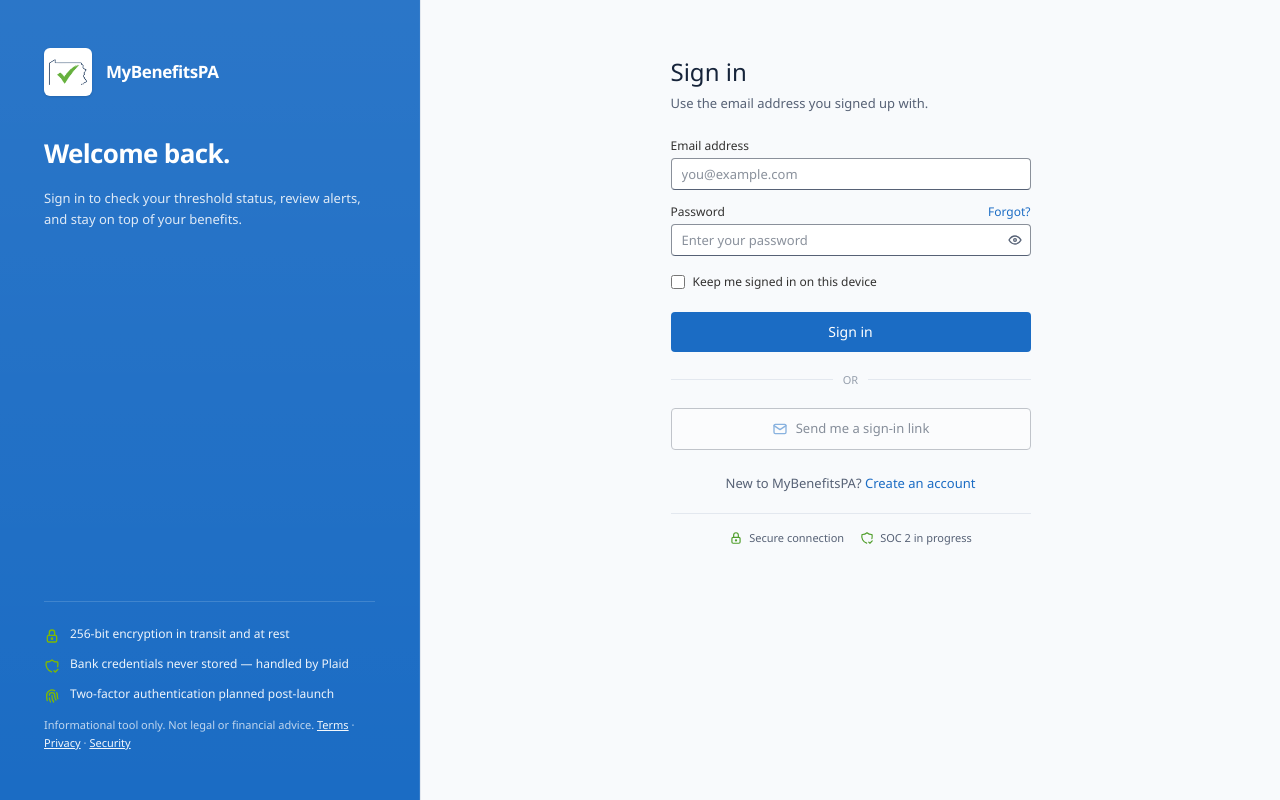
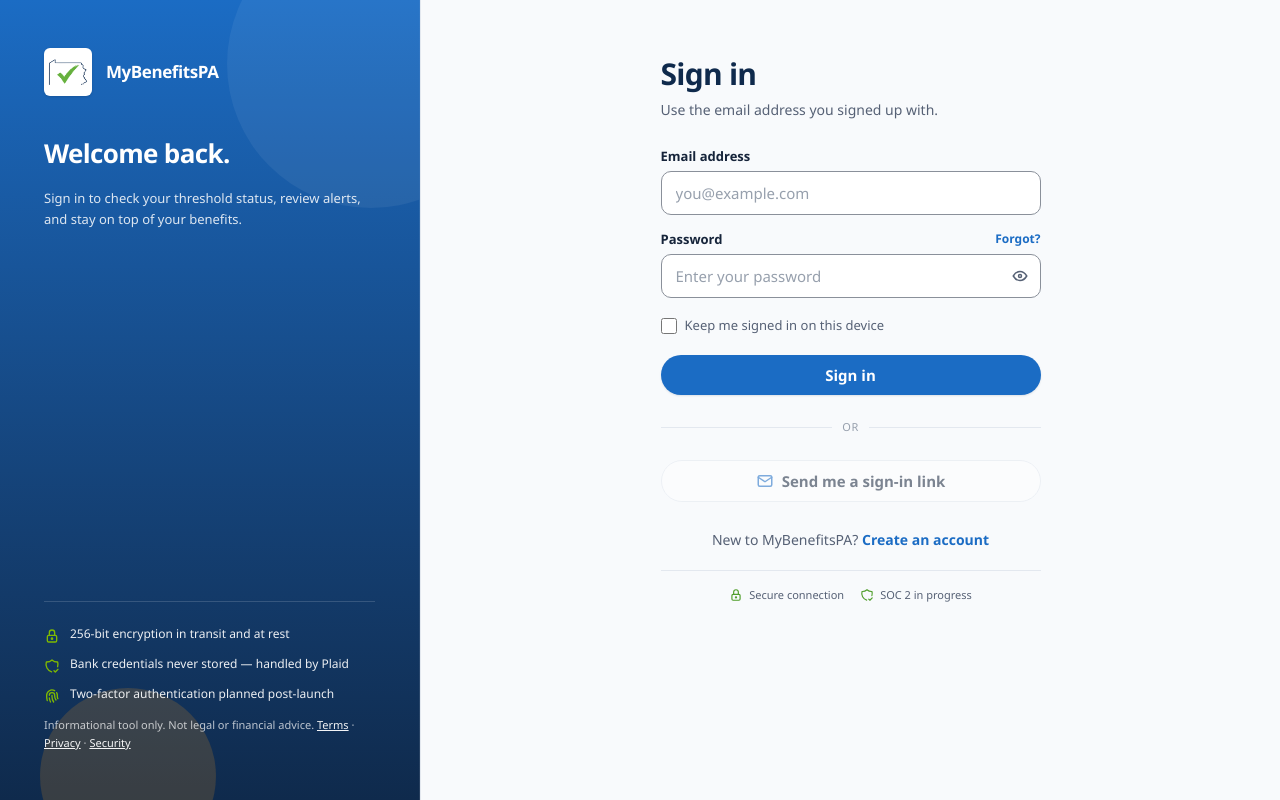
Before and after one commit to adamchain/cliffsense, a Next.js app: page /auth/signin in a window 1280 px wide. Built offline with nearby package versions, Linux system fonts and the light colour scheme.

Commit message:
Make styles global tokens

```diff
--- a/app/auth/signin/page.tsx
+++ b/app/auth/signin/page.tsx
@@ -86,14 +86,14 @@
         </div>
       }
     >
-      <div className="w-full max-w-[360px]">
-        <h1 className="text-2xl font-medium text-[var(--color-cs-text)]">Sign in</h1>
-        <p className="mt-1.5 text-[13px] text-[var(--color-cs-text-secondary)]">
+      <div className="w-full max-w-[380px]">
+        <h1 className="text-3xl font-extrabold tracking-tight text-[var(--color-cs-navy)]">Sign in</h1>
+        <p className="mt-2 text-sm text-[var(--color-cs-text-secondary)]">
           Use the email address you signed up with.
         </p>
-        <form className="mt-6 flex flex-col gap-3.5" onSubmit={onSubmit}>
-          <div className="flex flex-col gap-1">
-            <label className="text-xs font-medium text-[#323130]" htmlFor="email">
+        <form className="mt-7 flex flex-col gap-4" onSubmit={onSubmit}>
+          <div className="flex flex-col gap-1.5">
+            <label className="cs-label" htmlFor="email">
               Email address
             </label>
             <input
@@ -105,13 +105,13 @@
               value={email}
               onChange={(e) => setEmail(e.target.value)}
               placeholder="you@example.com"
-              className="h-8 w-full rounded-sm border border-[var(--color-cs-input-border)] border-b border-b-[var(--color-cs-input-bottom)] bg-white px-2.5 text-[13px] text-[var(--color-cs-text)] outline-none focus:border-[var(--color-cs-brand)] focus:border-b-2"
+              className="cs-input"
             />
           </div>
-          <div className="flex flex-col gap-1">
-            <div className="flex items-center justify-between text-xs font-medium text-[#323130]">
-              <label htmlFor="password">Password</label>
-              <Link href="/auth/forgot" className="font-normal text-[var(--color-cs-brand)]">
+          <div className="flex flex-col gap-1.5">
+            <div className="flex items-center justify-between">
+              <label className="cs-label" htmlFor="password">Password</label>
+              <Link href="/auth/forgot" className="text-xs font-semibold text-[var(--color-cs-brand)] hover:underline">
                 Forgot?
               </Link>
             </div>
@@ -125,32 +125,32 @@
                 value={password}
                 onChange={(e) => setPassword(e.target.value)}
                 placeholder="Enter your password"
-                className="h-8 w-full rounded-sm border border-[var(--color-cs-input-border)] border-b border-b-[var(--color-cs-input-bottom)] bg-white px-2.5 pr-9 text-[13px] text-[var(--color-cs-text)] outline-none focus:border-[var(--color-cs-brand)] focus:border-b-2"
+                className="cs-input pr-10"
               />
               <button
                 type="button"
-                className="absolute right-2 top-1/2 -translate-y-1/2 text-[var(--color-cs-text-secondary)]"
+                className="absolute right-3 top-1/2 -translate-y-1/2 text-[var(--color-cs-text-secondary)] hover:text-[var(--color-cs-brand)]"
                 onClick={() => setShowPw(!showPw)}
                 aria-label={showPw ? "Hide password" : "Show password"}
               >
-                {showPw ? <IconEyeOff size={16} /> : <IconEye size={16} />}
+                {showPw ? <IconEyeOff size={18} /> : <IconEye size={18} />}
               </button>
             </div>
           </div>
-          <label className="mt-1 flex items-center gap-2 text-xs text-[#323130]">
-            <input type="checkbox" className="h-3.5 w-3.5 accent-[var(--color-cs-brand)]" />
+          <label className="mt-0.5 flex items-center gap-2 text-[13px] text-[var(--color-cs-text-secondary)]">
+            <input type="checkbox" className="h-4 w-4 accent-[var(--color-cs-brand)]" />
             Keep me signed in on this device
           </label>
-          {error && <p className="text-xs text-[var(--color-cs-danger)]">{error}</p>}
+          {error && <p className="text-[13px] font-medium text-[var(--color-cs-danger)]">{error}</p>}
           <button
             type="submit"
             disabled={loading}
-            className="mt-2 w-full rounded-sm bg-[var(--color-cs-brand)] py-2.5 text-sm font-medium text-white hover:bg-[var(--color-cs-brand-hover)] disabled:opacity-60"
+            className="cs-btn cs-btn-primary mt-1 w-full"
           >
             {loading ? "Signing in…" : "Sign in"}
           </button>
         </form>
-        <div className="my-5 flex items-center gap-2.5 text-[11px] text-[var(--color-cs-text-muted)]">
+        <div className="my-6 flex items-center gap-2.5 text-[11px] font-medium uppercase tracking-wider text-[var(--color-cs-text-muted)]">
           <span className="h-px flex-1 bg-[var(--color-cs-border)]" />
           OR
           <span className="h-px flex-1 bg-[var(--color-cs-border)]" />
@@ -159,14 +159,14 @@
           type="button"
           disabled
           title="Magic link coming soon"
-          className="flex w-full items-center justify-center gap-2 rounded-sm border border-[var(--color-cs-input-border)] bg-white py-2.5 text-[13px] text-[var(--color-cs-text)] opacity-50"
+          className="cs-btn cs-btn-secondary w-full"
         >
-          <IconMail size={16} className="text-[var(--color-cs-brand)]" aria-hidden />
+          <IconMail size={18} className="text-[var(--color-cs-brand)]" aria-hidden />
           Send me a sign-in link
         </button>
-        <p className="mt-6 text-center text-[13px] text-[var(--color-cs-text-secondary)]">
+        <p className="mt-7 text-center text-sm text-[var(--color-cs-text-secondary)]">
           New to MyBenefitsPA?{" "}
-          <Link href="/auth/signup" className="font-medium text-[var(--color-cs-brand)]">
+          <Link href="/auth/signup" className="font-semibold text-[var(--color-cs-brand)] hover:underline">
             Create an account
           </Link>
         </p>
--- a/app/auth/signup/page.tsx
+++ b/app/auth/signup/page.tsx
@@ -53,7 +53,7 @@
 const toneBg: Record<string, string> = {
   a: "bg-[var(--color-cs-info-bg)] text-[var(--color-cs-brand)]",
   b: "bg-[var(--color-cs-success-bg)] text-[var(--color-cs-success)]",
-  c: "bg-[#fff4ce] text-[#797673]",
+  c: "bg-[var(--color-cs-warning-bg)] text-[var(--color-cs-warning)]",
   d: "bg-[var(--color-cs-danger-bg)] text-[var(--color-cs-danger)]",
 };
 
@@ -202,7 +202,7 @@
 
           {step === 1 && (
             <>
-              <h1 className="text-[28px] font-semibold tracking-tight text-[var(--color-cs-text)]">
+              <h1 className="text-[28px] font-extrabold tracking-tight text-[var(--color-cs-navy)]">
                 Create your account
               </h1>
               <p className="mt-2 text-sm leading-relaxed text-[var(--color-cs-text-secondary)]">
@@ -218,7 +218,7 @@
                       key={t.id}
                       type="button"
                       onClick={() => setAccountType(t.id)}
-                      className={`rounded-[2px] border bg-white p-4 text-left shadow-[0_1px_0_rgba(0,0,0,0.04)] transition-[border-color,box-shadow] ${
+                      className={`rounded-xl border bg-white p-4 text-left shadow-[0_1px_0_rgba(0,0,0,0.04)] transition-[border-color,box-shadow] ${
                         selected
                           ? "border-2 border-[var(--color-cs-brand)] bg-[var(--color-cs-info-bg)] p-[15px] shadow-[0_1px_0_rgba(0,0,0,0.06)] ring-1 ring-[var(--color-cs-brand)]/15"
                           : "border-[var(--color-cs-border)] hover:border-[var(--color-cs-brand)]/55 hover:shadow-[0_2px_8px_rgba(0,0,0,0.06)]"
@@ -226,7 +226,7 @@
                     >
                       <div className="flex items-start gap-3">
                         <div
-                          className={`flex h-9 w-9 shrink-0 items-center justify-center rounded-[2px] ${toneBg[t.tone]}`}
+                          className={`flex h-9 w-9 shrink-0 items-center justify-center rounded-xl ${toneBg[t.tone]}`}
                         >
                           <Icon size={20} stroke={1.5} aria-hidden />
                         </div>
@@ -269,7 +269,7 @@
 
           {step === 2 && (
             <>
-              <h1 className="text-[28px] font-semibold tracking-tight text-[var(--color-cs-text)]">Your details</h1>
+              <h1 className="text-[28px] font-extrabold tracking-tight text-[var(--color-cs-navy)]">Your details</h1>
               <p className="mt-2 text-sm text-[var(--color-cs-text-secondary)]">
                 We&apos;ll use this on your dashboard and in alert emails.
               </p>
@@ -318,7 +318,7 @@
                 </div>
                 {error ? (
                   <p
-                    className="rounded-[2px] border border-[var(--color-cs-danger)]/25 bg-[var(--color-cs-danger-bg)] px-3 py-2.5 text-xs font-medium text-[var(--color-cs-danger)]"
+                    className="rounded-xl border border-[var(--color-cs-danger)]/25 bg-[var(--color-cs-danger-bg)] px-3 py-2.5 text-xs font-medium text-[var(--color-cs-danger)]"
                     role="alert"
                   >
                     {error}
@@ -347,12 +347,12 @@
 
           {step === 3 && (
             <>
-              <h1 className="text-[28px] font-semibold tracking-tight text-[var(--color-cs-text)]">Review &amp; create</h1>
+              <h1 className="text-[28px] font-extrabold tracking-tight text-[var(--color-cs-navy)]">Review &amp; create</h1>
               <p className="mt-2 text-sm text-[var(--color-cs-text-secondary)]">
                 You&apos;re almost done. We&apos;ll send threshold reminders to{" "}
                 <span className="font-semibold text-[var(--color-cs-text)]">{email}</span>.
               </p>
-              <ul className="mt-6 space-y-0 overflow-hidden rounded-[2px] border border-[var(--color-cs-border)] bg-white text-sm shadow-[0_1px_0_rgba(0,0,0,0.04)]">
+              <ul className="mt-6 space-y-0 overflow-hidden rounded-xl border border-[var(--color-cs-border)] bg-white text-sm shadow-[0_1px_0_rgba(0,0,0,0.04)]">
                 <li className="flex justify-between gap-4 border-b border-[var(--color-cs-border)] px-4 py-3">
                   <span className="text-[var(--color-cs-text-muted)]">Account type</span>
                   <span className="font-medium text-[var(--color-cs-text)] text-right">
@@ -366,7 +366,7 @@
               </ul>
               {error ? (
                 <p
-                  className="mt-4 rounded-[2px] border border-[var(--color-cs-danger)]/25 bg-[var(--color-cs-danger-bg)] px-3 py-2.5 text-xs font-medium text-[var(--color-cs-danger)]"
+                  className="mt-4 rounded-xl border border-[var(--color-cs-danger)]/25 bg-[var(--color-cs-danger-bg)] px-3 py-2.5 text-xs font-medium text-[var(--color-cs-danger)]"
                   role="alert"
                 >
                   {error}
--- a/app/globals.css
+++ b/app/globals.css
@@ -25,6 +25,7 @@
   --color-cs-nav-hover: #eef2f7;
   --color-cs-input-border: #8a909a;
   --color-cs-input-bottom: #566175;
+  --color-cs-avatar: #c19c00;
 }
 
 html,
@@ -32,6 +33,107 @@
   font-family: var(--font-sans);
   background: var(--color-cs-surface);
   color: var(--color-cs-text);
+}
+
+/* ---------------------------------------------------------------------------
+ * Shared component classes — one place for buttons, inputs, and cards so the
+ * auth flow, the app, and the marketing landing page all read the same. Built
+ * from the cs palette above; matches the landing page's rounded, friendly look
+ * (pill buttons, soft cards, generous inputs). Layered as `components` so plain
+ * Tailwind utilities (w-full, sm:w-auto, mt-*, …) still override them.
+ * ------------------------------------------------------------------------- */
+@layer components {
+  .cs-btn {
+    display: inline-flex;
+    align-items: center;
+    justify-content: center;
+    gap: 0.5rem;
+    border-radius: 9999px;
+    padding: 0.625rem 1.25rem;
+    font-size: 0.9375rem;
+    font-weight: 600;
+    line-height: 1.25rem;
+    transition: background-color 0.15s ease, border-color 0.15s ease, color 0.15s ease;
+    cursor: pointer;
+  }
+  .cs-btn:disabled {
+    opacity: 0.55;
+    pointer-events: none;
+  }
+
+  .cs-btn-primary {
+    background: var(--color-cs-brand);
+    color: #ffffff;
+    box-shadow: 0 1px 2px rgba(15, 42, 76, 0.12);
+  }
+  .cs-btn-primary:hover {
+    background: var(--color-cs-brand-hover);
+  }
+
+  .cs-btn-secondary {
+    background: #ffffff;
+    color: var(--color-cs-text);
+    border: 1px solid var(--color-cs-border);
+  }
+  .cs-btn-secondary:hover {
+    background: var(--color-cs-nav-hover);
+  }
+
+  .cs-btn-ghost {
+    background: transparent;
+    color: var(--color-cs-brand);
+    border: 2px solid var(--color-cs-brand);
+  }
+  .cs-btn-ghost:hover {
+    background: var(--color-cs-info-bg);
+  }
+
+  .cs-label {
+    font-size: 0.8125rem;
+    font-weight: 600;
+    line-height: 1.3;
+    color: var(--color-cs-text);
+  }
+
+  .cs-input {
+    height: 2.75rem;
+    width: 100%;
+    border-radius: 0.625rem;
+    border: 1px solid var(--color-cs-input-border);
+    background: #ffffff;
+    padding: 0 0.875rem;
+    font-size: 0.9375rem;
+    color: var(--color-cs-text);
+    transition: border-color 0.15s ease, box-shadow 0.15s ease;
+  }
+  .cs-input::placeholder {
+    color: var(--color-cs-text-muted);
+  }
+  .cs-input:focus {
+    outline: none;
+    border-color: var(--color-cs-brand);
+    box-shadow: 0 0 0 3px rgba(27, 108, 196, 0.16);
+  }
+  .cs-input:disabled {
+    background: var(--color-cs-nav-hover);
+    color: var(--color-cs-text-muted);
+  }
+
+  /* Surface card — soft rounded panel used across app and marketing. */
+  .cs-card {
+    border-radius: 1rem;
+    border: 1px solid var(--color-cs-border);
+    background: var(--color-cs-card);
+  }
+
+  /* Orange uppercase eyebrow used above section headings on the landing page. */
+  .cs-eyebrow {
+    font-size: 0.8125rem;
+    font-weight: 600;
+    text-transform: uppercase;
+    letter-spacing: 0.18em;
+    color: var(--color-cs-accent-orange);
+  }
 }
 
 /* Subtle auth loading (signup / sign-in) */
--- a/app/onboarding/notifications/notifications-form.tsx
+++ b/app/onboarding/notifications/notifications-form.tsx
@@ -43,7 +43,7 @@
   return (
     <form onSubmit={onSubmit} className="mt-8 max-w-md space-y-4">
       <div className="flex flex-col gap-1">
-        <label className="text-xs font-medium text-[#323130]" htmlFor="em">
+        <label className="text-xs font-medium text-[var(--color-cs-text)]" htmlFor="em">
           Alert email
         </label>
         <input
@@ -55,7 +55,7 @@
         />
       </div>
       <div className="space-y-2">
-        <p className="text-xs font-medium text-[#323130]">Frequency</p>
+        <p className="text-xs font-medium text-[var(--color-cs-text)]">Frequency</p>
         {frequencies.map((f) => (
           <label
             key={f.id}
--- a/components/auth/inline-login-form.tsx
+++ b/components/auth/inline-login-form.tsx
@@ -43,7 +43,7 @@
       </p>
       <form className="mt-5 flex flex-col gap-3.5" onSubmit={onSubmit}>
         <div className="flex flex-col gap-1">
-          <label className="text-xs font-medium text-[#323130]" htmlFor="email">
+          <label className="text-xs font-medium text-[var(--color-cs-text)]" htmlFor="email">
             Email address
           </label>
           <input
@@ -59,7 +59,7 @@
           />
         </div>
         <div className="flex flex-col gap-1">
-          <div className="flex items-center justify-between text-xs font-medium text-[#323130]">
+          <div className="flex items-center justify-between text-xs font-medium text-[var(--color-cs-text)]">
             <label htmlFor="password">Password</label>
             <Link href="/auth/forgot" className="font-normal text-[var(--color-cs-brand)] hover:underline">
               Forgot?
--- a/components/layout/auth-split-layout.tsx
+++ b/components/layout/auth-split-layout.tsx
@@ -15,10 +15,15 @@
 }) {
   return (
     <div className="flex min-h-screen flex-col bg-[var(--color-cs-surface)] font-sans text-[var(--color-cs-text)] lg:flex-row">
-      <aside className="relative flex w-full shrink-0 flex-col justify-between border-b border-white/10 bg-[var(--color-cs-brand)] px-6 py-8 text-white sm:px-8 sm:py-10 lg:w-[420px] lg:border-b-0 lg:border-r lg:px-11 lg:py-12">
-        <div
-          className="pointer-events-none absolute inset-0 bg-gradient-to-b from-white/[0.07] to-transparent"
+      <aside className="relative flex w-full shrink-0 flex-col justify-between overflow-hidden border-b border-white/10 bg-gradient-to-b from-[var(--color-cs-brand)] to-[var(--color-cs-navy)] px-6 py-8 text-white sm:px-8 sm:py-10 lg:w-[420px] lg:border-b-0 lg:border-r lg:px-11 lg:py-12">
+        {/* decorative accent circles, echoing the marketing landing page */}
+        <span
           aria-hidden
+          className="pointer-events-none absolute -right-24 -top-20 h-72 w-72 rounded-full bg-white/[0.06]"
+        />
+        <span
+          aria-hidden
+          className="pointer-events-none absolute -bottom-16 left-10 h-44 w-44 rounded-full bg-[var(--color-cs-accent-orange)]/20"
         />
         <div className="relative z-[1]">
           <Link
--- a/components/plaid/plaid-connect-modal.tsx
+++ b/components/plaid/plaid-connect-modal.tsx
@@ -21,7 +21,7 @@
   ghost:
     "inline-flex items-center gap-2 rounded-sm border border-[var(--color-cs-border)] bg-white px-3 py-2 text-[13px] text-[var(--color-cs-text)] hover:bg-[var(--color-cs-nav-hover)]",
   toolbar:
-    "flex items-center gap-1.5 rounded-sm px-2.5 py-1 text-[13px] text-[#323130] hover:bg-[var(--color-cs-nav-hover)]",
+    "flex items-center gap-1.5 rounded-sm px-2.5 py-1 text-[13px] text-[var(--color-cs-text)] hover:bg-[var(--color-cs-nav-hover)]",
 };
 
 export function PlaidConnectModal({
--- a/components/transactions/transactions-view.tsx
+++ b/components/transactions/transactions-view.tsx
@@ -284,7 +284,7 @@
             className={`flex items-center gap-1 rounded-full border px-3 py-1 text-xs ${
               filter === c.id
                 ? "border-[var(--color-cs-brand)] bg-[var(--color-cs-info-bg)] text-[var(--color-cs-brand)]"
-                : "border-[var(--color-cs-border)] bg-white text-[#323130] hover:border-[var(--color-cs-brand)]"
+                : "border-[var(--color-cs-border)] bg-white text-[var(--color-cs-text)] hover:border-[var(--color-cs-brand)]"
             }`}
           >
             {c.label}
```
Also changed, not shown: app/onboarding/beneficiary/beneficiary-form.tsx (+4 -4 lines), app/onboarding/profile/profile-form.tsx (+4 -4 lines), components/auth/auth-field-classes.ts (+9 -8 lines), components/layout/app-shell.tsx (+6 -7 lines).
